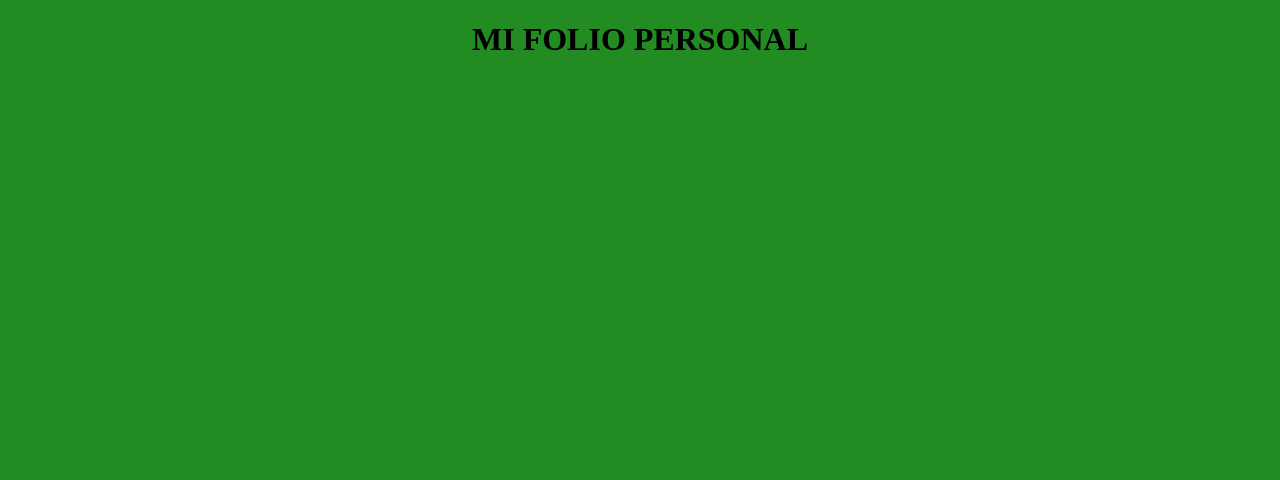
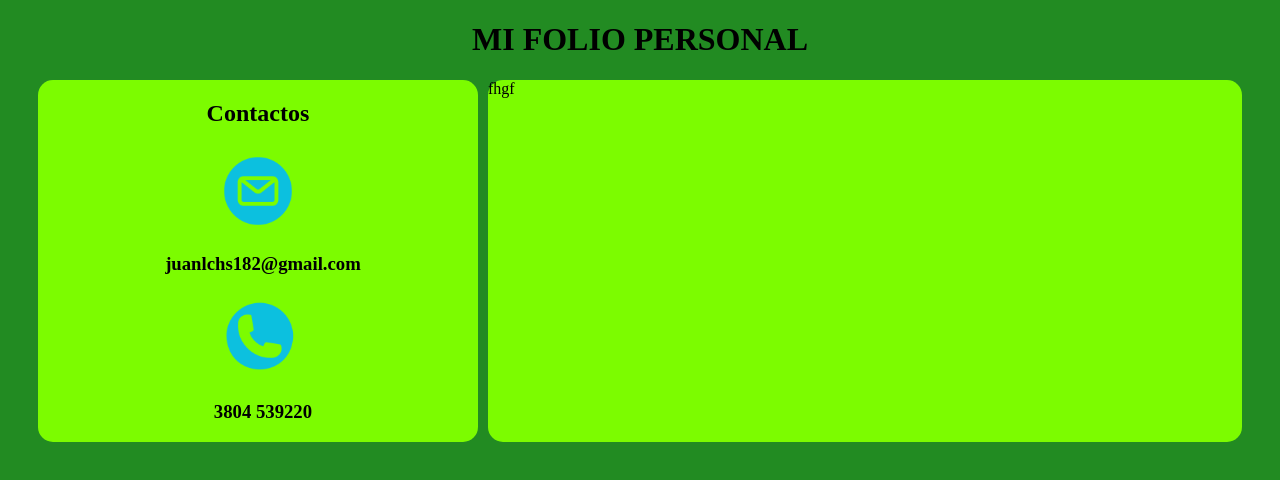
Before and after one commit to juanlchs/juanlchs.github.io, a plain HTML site: page index.html in a window 1280 px wide. Drawn offline with Linux system fonts and the light colour scheme; files that its build step writes are made by us from their sources.

Commit message:
imagenes

```diff
--- a/estilos.css
+++ b/estilos.css
@@ -4,3 +4,42 @@ body{
 .titulo{
     text-align: center;
 }
+.columna_izquierda{
+    background-color: lawngreen;
+    width: 35%;
+    margin-left: 30px;
+    margin-right: 5px;
+    border-radius: 15px;
+}
+.columna_derecha{
+    background-color: lawngreen;
+    width: 60%;
+    margin-right: 30px;
+    margin-left: 5px;
+    border-radius: 15px;
+}
+
+.cuerpo{
+    display: flex;
+}
+
+.dato_contactos{
+    display:flex;
+    flex-direction: column;
+    justify-content: center;
+    align-items: center;
+
+}
+
+.contacto{
+    flex-direction: column;
+    text-align: center;
+    font-style: bold;
+}
+h3{
+    margin-left: 10px;
+
+}
+img{
+    width: 20%;
+}
--- a/index.html
+++ b/index.html
@@ -4,18 +4,24 @@
     <meta charset="UTF-8">
     <meta name="viewport" content="width=device-width, initial-scale=1.0">
     <title> Tranajo practico 1</title>
-    <link href="tp_laboratorio3_Criado_Juan/estilos.css" rel="stylesheet"/>
+    <link href="estilos.css" rel="stylesheet"/>
 
 
 </head>
 <body>
 
     <h1 class=" titulo"> MI FOLIO PERSONAL </h1>
-    <div class = 'cuerpo'> <div class="columna izquierda">
-        <div class="dato_contactos"> </div>
+    <div class = 'cuerpo'> <div class="columna_izquierda">
+        <div class="dato_contactos">
+            <h2 class="contacto"> Contactos </h2>
+            <img class="foto_mail" src="mail.png" >
+            <h3 class="mail">juanlchs182@gmail.com </h3>
+            <img src="telefono.png" >
+            <h3>3804 539220 </h3>
+             </div>
         <divc class="datos_personales"> </div>
 
-    <div class="columna derecha"></div>
+    <div class="columna_derecha"> fhgf</div>
     <div class="estudios_logrados"></div>
 
 
```
Also changed, not shown: mail.png (added), telefono.png (added).
